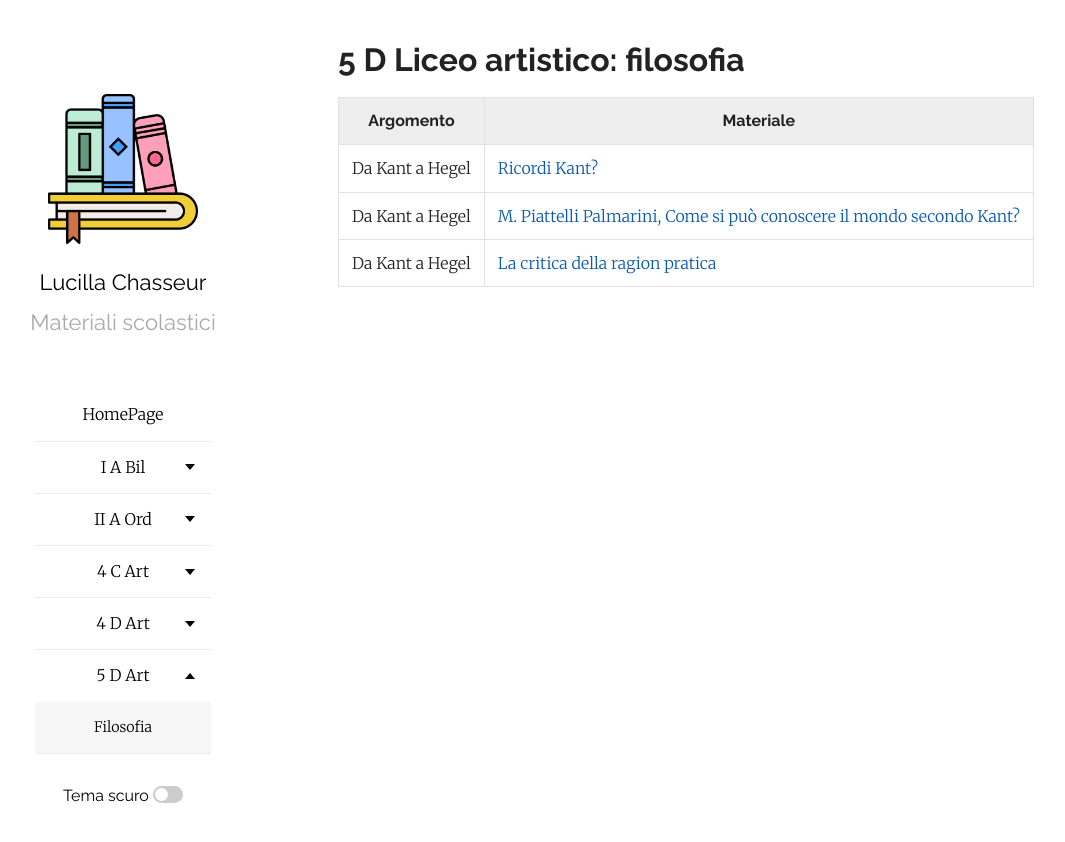
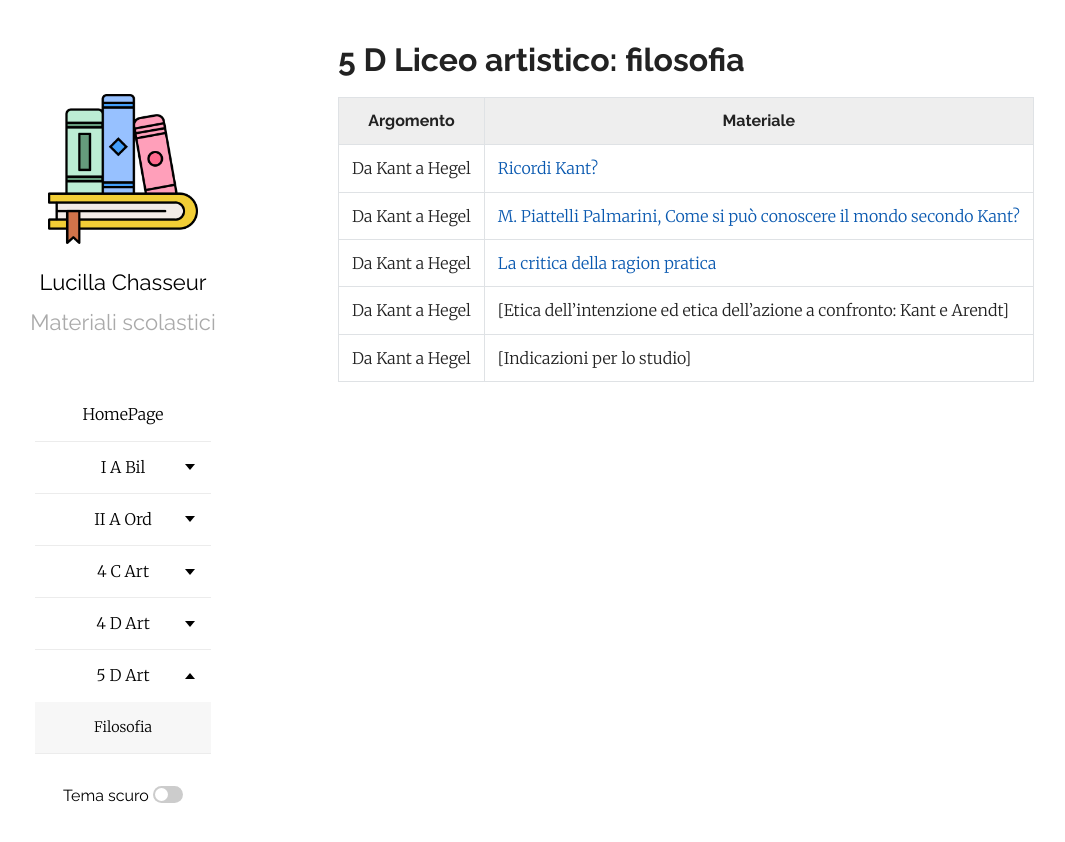
Before and after one commit to efemeridi/efemeridi.github.io, a Jekyll site: the page built from 5d_art_filosofia.md, in a window 1280 px wide. Shown: the top 842 px of the page, without its empty margins (62-1127 px from the left). Built offline with Jekyll 4.4.1, drawn with Linux system fonts in a browser that asks for light colours; our own code applies the rules of GitHub Pages for plain Markdown files.

```diff
--- a/5d_art_filosofia.md
+++ b/5d_art_filosofia.md
@@ -8,3 +8,5 @@ layout: page
 |Da Kant a Hegel| [Ricordi Kant?](materiali/5_D_art/filosofia/KANT_RIPASSO/01_KANT_ARTISTICO_RIPASSO.pdf/)
 |Da Kant a Hegel| [M. Piattelli Palmarini, Come si può conoscere il mondo secondo Kant?](/materiali/5_D_art/filosofia/KANT_RIPASSO/come_si_puo_conoscere_piattelli.pdf/)
 |Da Kant a Hegel| [La critica della ragion pratica](/materiali/5_D_art/filosofia/KANT_RIPASSO/02_KANT_PRATICA_ART.pdf/)
+|Da Kant a Hegel| [Etica dell'intenzione ed etica dell'azione a confronto: Kant e Arendt]
+|Da Kant a Hegel| [Indicazioni per lo studio]
```
